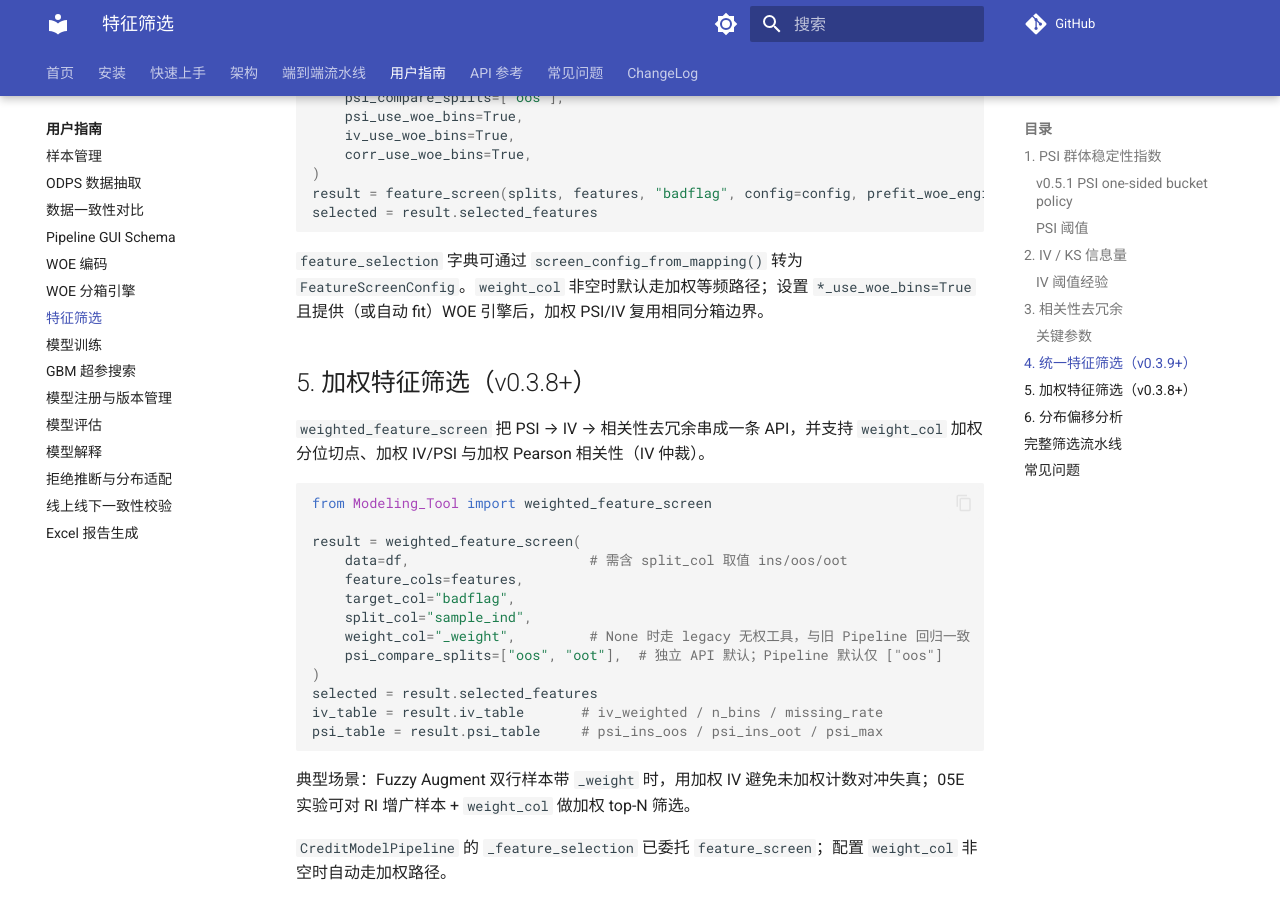
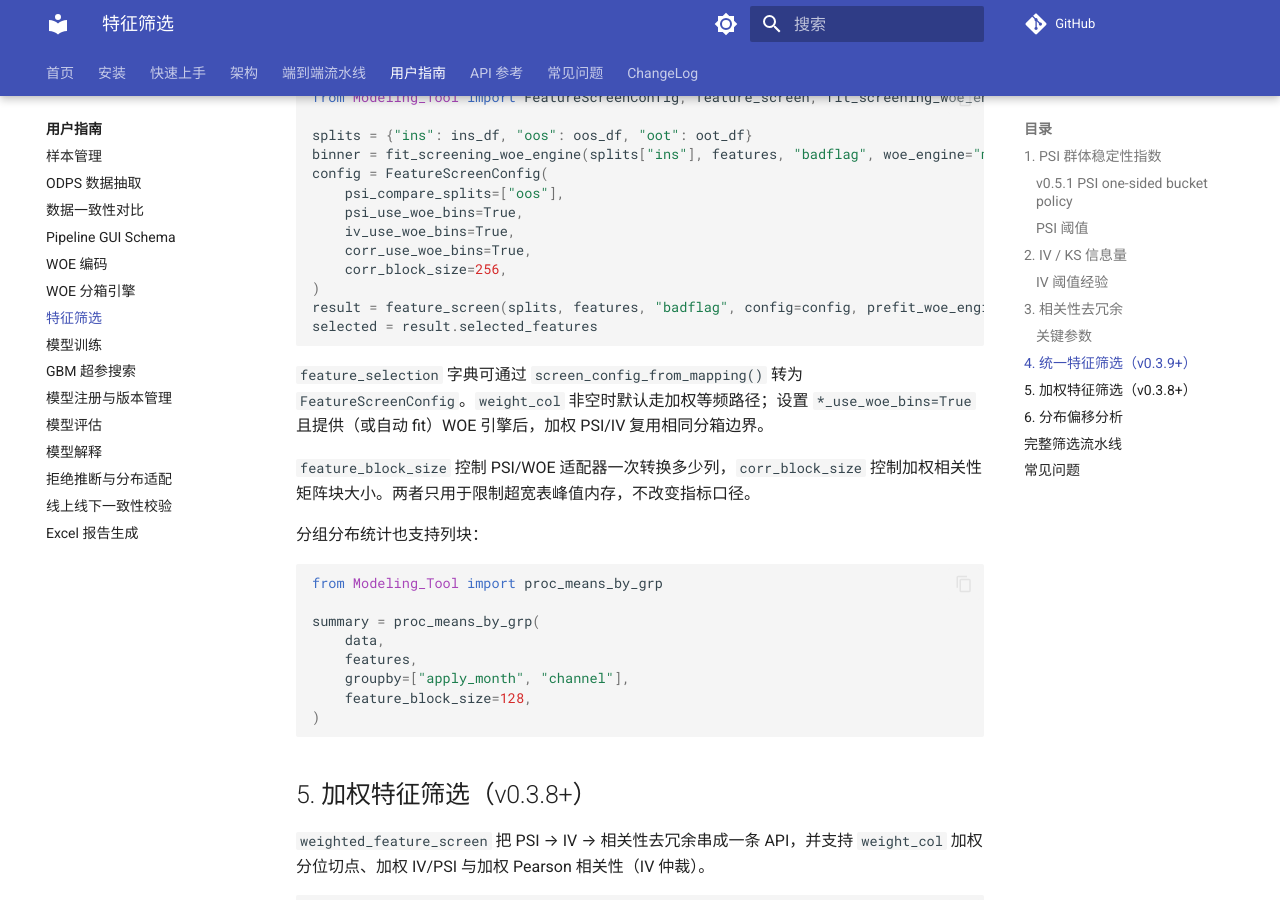
Before and after one commit to Kyle-J-Sun/SuperModelingFactory_doc, an MkDocs documentation site: the page built from docs/guides/feature.md, in a window 1280 px wide and 900 px high, scrolled down 3271 px. Built offline with MkDocs 1.6.1 and Material for MkDocs 9.7.7, drawn with Linux system fonts in a browser that asks for light colours; comment, search, counter and statistics services are not loaded; some of the changed text lies outside the part shown.

Commit message:
docs: document vectorized block controls

````diff
--- a/docs/guides/feature.md
+++ b/docs/guides/feature.md
@@ -23,7 +23,12 @@ flowchart LR
 ```python
 from Modeling_Tool import PSICalculator
 
-psi = PSICalculator(buckets=10, equal_freq=True, min_bin_prop=0.05)
+psi = PSICalculator(
+    buckets=10,
+    equal_freq=True,
+    min_bin_prop=0.05,
+    feature_block_size=64,
+)
 psi_table = psi.calculate(train_df, oot_df, features)
 stable_features = psi_table.loc[psi_table["psi"] < 0.1, "var"].tolist()
 ```
@@ -140,12 +145,28 @@ config = FeatureScreenConfig(
     psi_use_woe_bins=True,
     iv_use_woe_bins=True,
     corr_use_woe_bins=True,
+    corr_block_size=256,
 )
 result = feature_screen(splits, features, "badflag", config=config, prefit_woe_engine=binner)
 selected = result.selected_features
 ```
 
 `feature_selection` 字典可通过 `screen_config_from_mapping()` 转为 `FeatureScreenConfig`。`weight_col` 非空时默认走加权等频路径；设置 `*_use_woe_bins=True` 且提供（或自动 fit）WOE 引擎后，加权 PSI/IV 复用相同分箱边界。
+
+`feature_block_size` 控制 PSI/WOE 适配器一次转换多少列，`corr_block_size` 控制加权相关性矩阵块大小。两者只用于限制超宽表峰值内存，不改变指标口径。
+
+分组分布统计也支持列块：
+
+```python
+from Modeling_Tool import proc_means_by_grp
+
+summary = proc_means_by_grp(
+    data,
+    features,
+    groupby=["apply_month", "channel"],
+    feature_block_size=128,
+)
+```
 
 ## 5. 加权特征筛选（v0.3.8+）
 
````
Also changed, not shown: docs/guides/explainability.md (+9 -2 lines), docs/guides/proc_compare.md (+2 -0 lines), docs/guides/woe.md (+1 -1 lines), docs/guides/woe_binning_engine.md (+11 -0 lines), docs/pipeline_one_click.md (+6 -0 lines), 3 other files.
